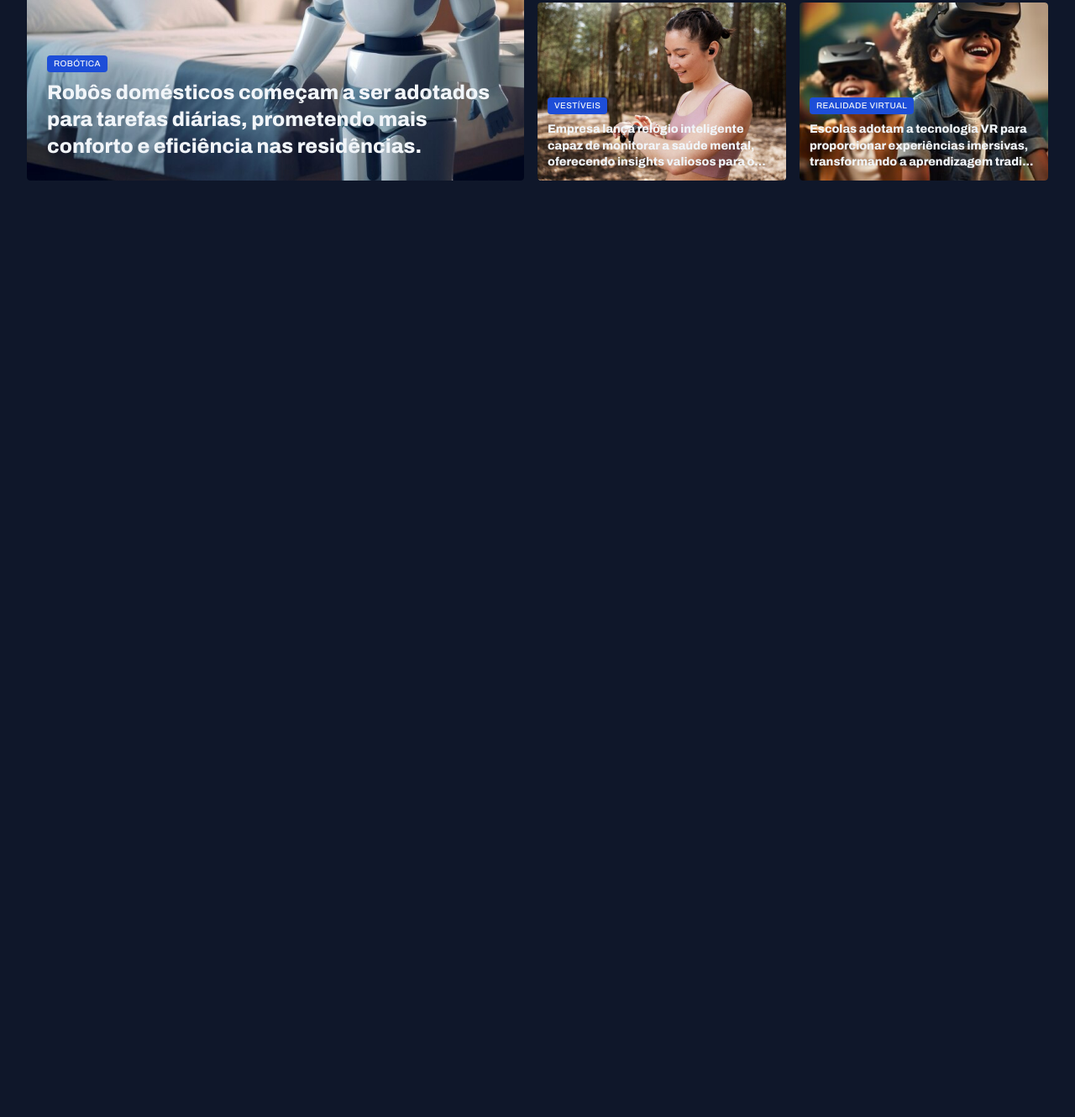
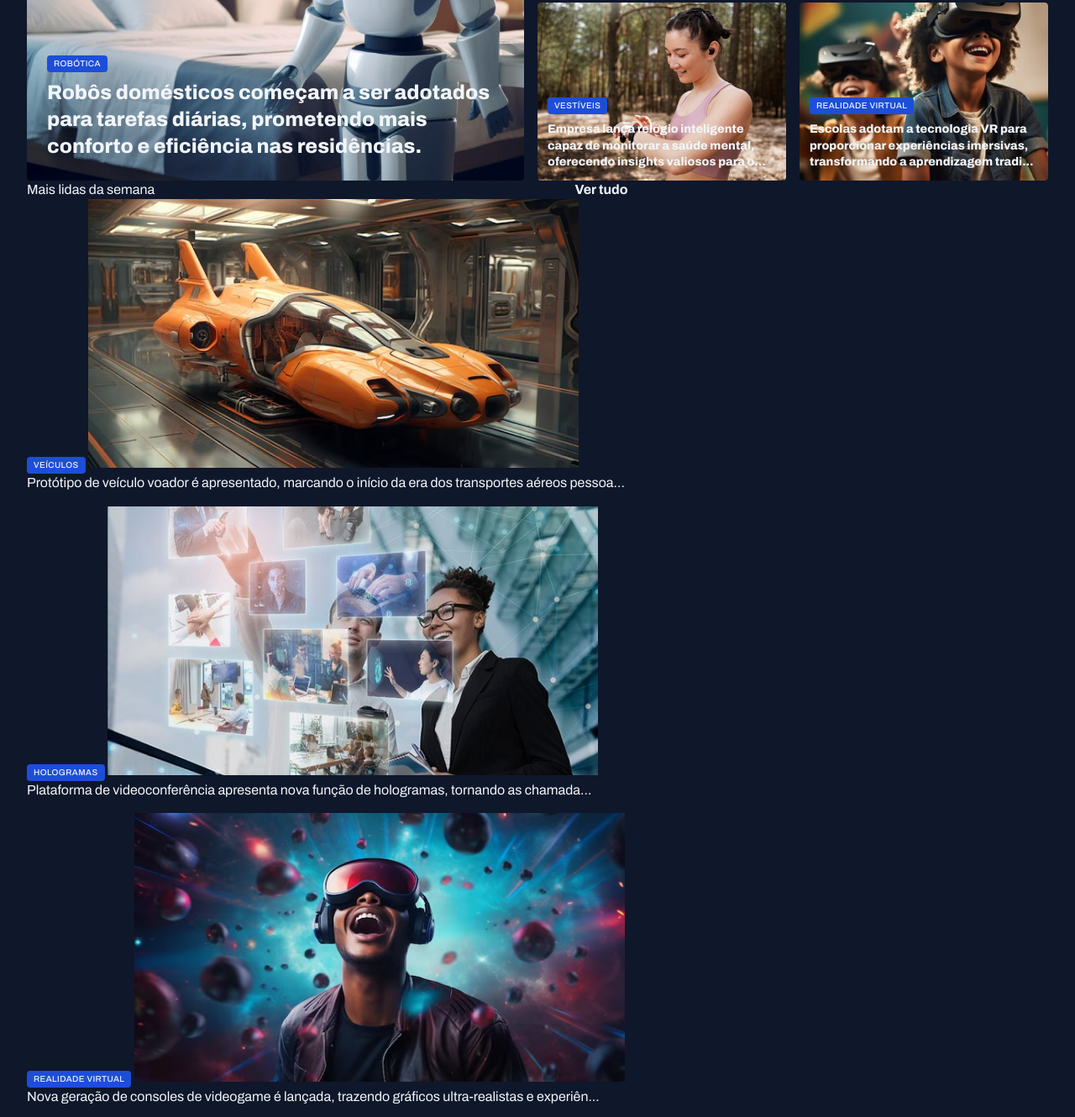
Before and after one commit to sbmatheuss/portaldenoticia, a plain HTML site: page index.html in a window 1280 px wide. Shown: the part 380-1710 px from the top of the page at 84% size. Before the commit the page ends 800 px from the top, so only its background shows below. Drawn offline with Linux system fonts and the light colour scheme; a web font is replaced by a local one.

Commit message:
Estruturando a seção mais lidas da semana

```diff
--- a/index.html
+++ b/index.html
@@ -90,6 +90,50 @@
         </figure>
       </div>
     </section>
+
+    <section id="weekly">
+      <header class="grid grid-flow-col">
+        <h3>Mais lidas da semana</h3>
+        <a href="#" class="grid grid-flow-col">
+          <strong>Ver tudo</strong>
+          <span></span>
+        </a>
+      </header>
+
+      <div class="grid gap-16">
+        <figure>
+          <span class="content-tag">Veículos</span>
+          <img src="imagens/Image 06.png" alt="carro">
+          <p>
+            Protótipo de veículo voador é apresentado, marcando o início da era dos transportes aéreos pessoa...
+          </p>
+        </figure>
+
+        <figure>
+          <span class="content-tag">Hologramas </span>
+          <img src="imagens/Image 07.png" alt="hologramas">
+          <p>
+            Plataforma de videoconferência apresenta nova função de hologramas, tornando as chamada...
+          </p>
+        </figure>
+
+        <figure>
+          <span class="content-tag">Realidade virtual</span>
+          <img src="imagens/Image 08.png" alt="realidade virtual">
+          <p>
+            Nova geração de consoles de videogame é lançada, trazendo gráficos ultra-realistas e experiên...
+          </p>
+        </figure>
+
+        <figure>
+          <span class="content-tag">Internet</span>
+          <img src="imagens/Image 09.png" alt="satélite">
+          <p>
+            Projeto busca oferecer internet de alta velocidade em áreas remotas através de satélites.
+          </p>
+        </figure>
+      </div>
+    </section>
   </main>
 </body>
 </html>
```
